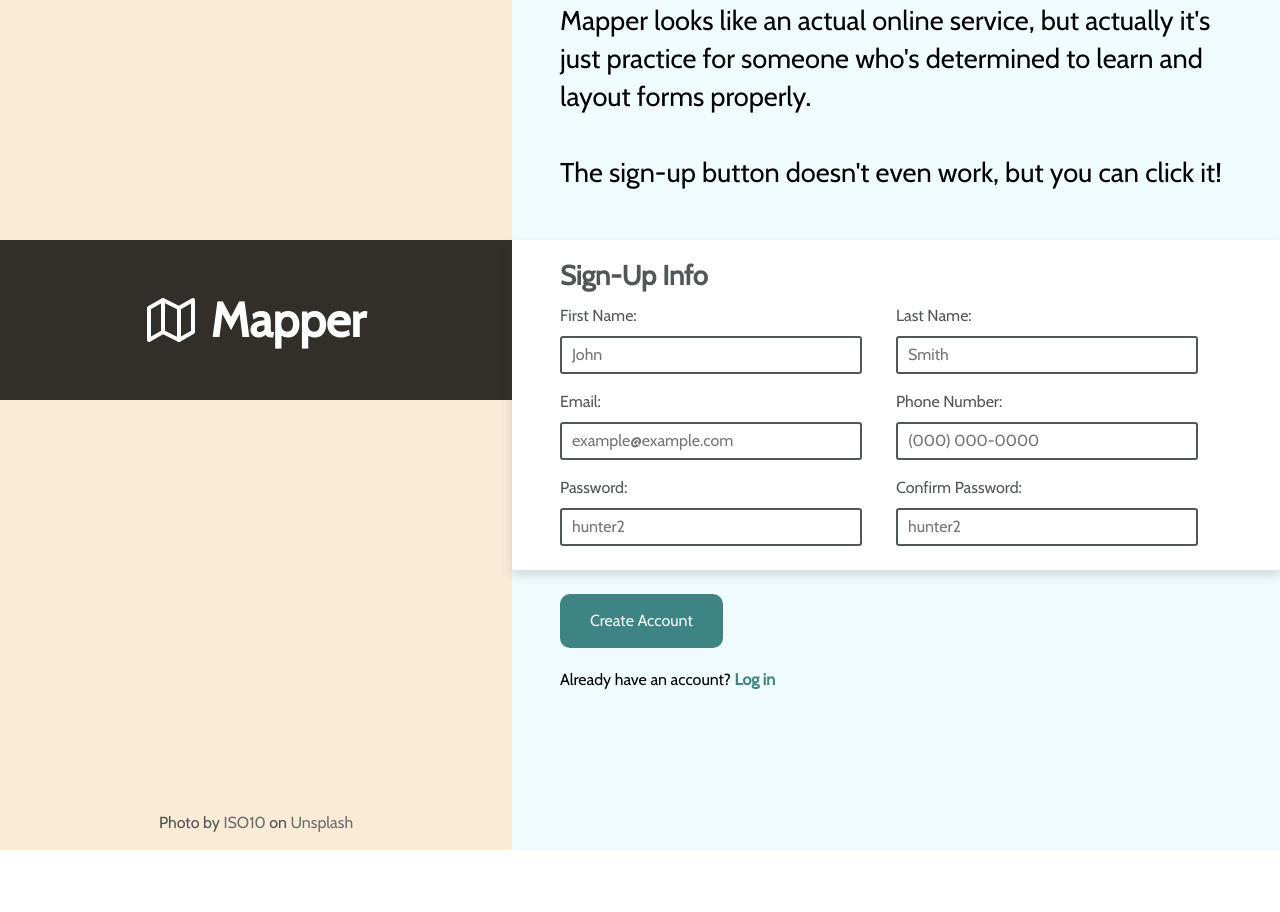
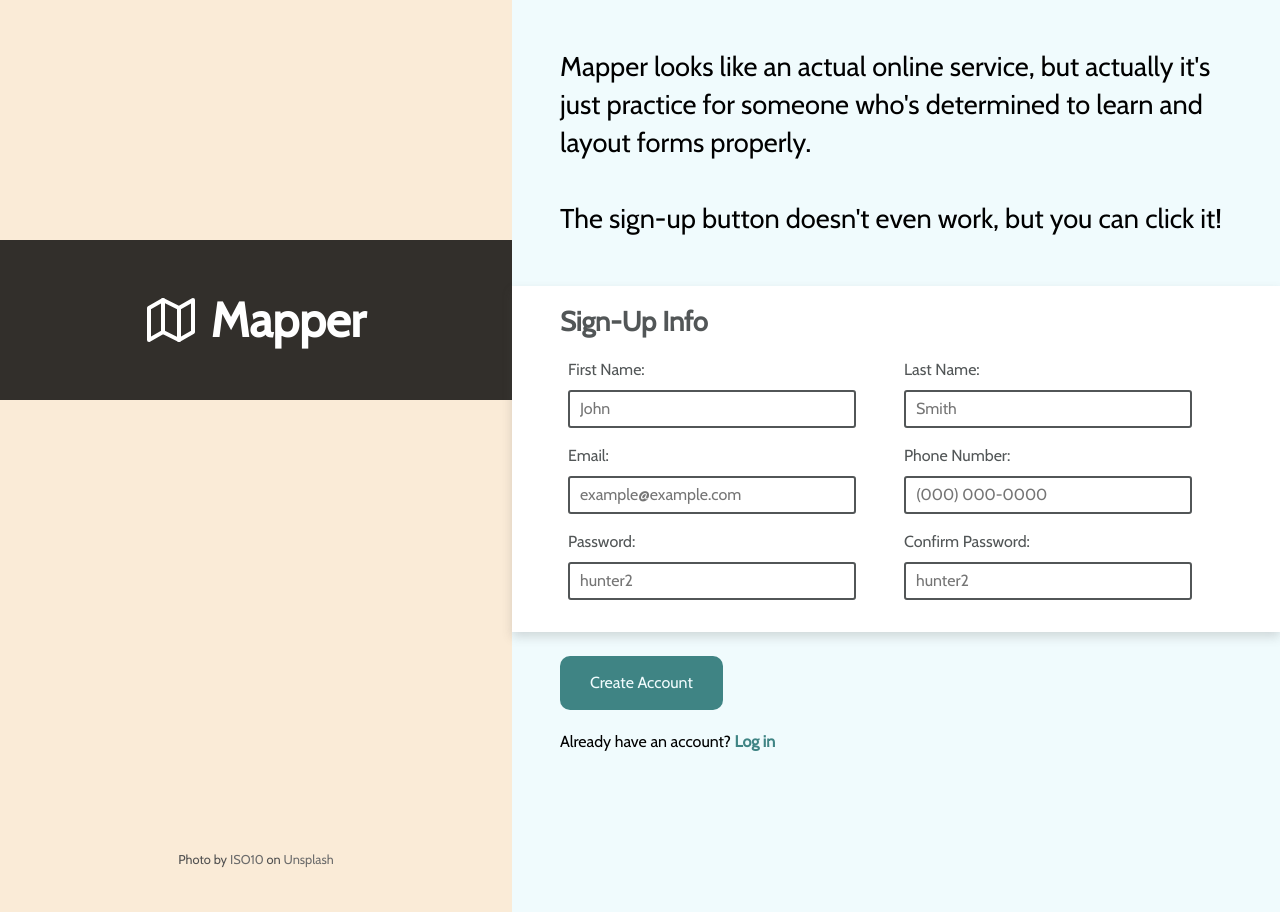
Before and after one commit to HaydenDingman/odin-signup-form, a plain HTML site: page index.html in a window 1280 px wide. Before the commit the page ends 850 px from the top, so only its background shows below. Drawn offline with nearby package versions, Linux system fonts and the light colour scheme.

Commit message:
Polish spacing

```diff
--- a/styles.css
+++ b/styles.css
@@ -18,8 +18,8 @@
 }
 
 body {
-    width: 100vw;
-    min-height: 100vh;
+    max-width: 100vw;
+    max-height: 100vh;
 }
 
 main {
@@ -63,7 +63,8 @@ main {
 
 .image-attribution {
     color: #515151;
-    padding: 15px;
+    padding-bottom:5vh;
+    font-size: .8rem;
 }
 
 .image-attribution a {
@@ -80,7 +81,7 @@ main {
 }
 
 .form-header {
-    height: 30vh;
+    min-height: 30vh;
     padding: var(--right-side-padding);
     display: flex;
     align-items: end;
@@ -102,6 +103,7 @@ main {
 
 .form-main h2 {
     font-size: 1.7rem;
+    padding-bottom: 1rem;
     color: var(--dark-gray);
     font-family: "cabin", sans-serif;
 }
@@ -113,7 +115,7 @@ main {
 }
 
 .form-component {
-    margin-top: 1rem;
+    padding: 0.5rem 0.5rem;
     flex: 1 1 40%;
 }
 
@@ -142,6 +144,10 @@ label {
 .form-component input:placeholder-shown {
     background-color:#fff;
     color:#9e9e9e;
+}
+
+.form-component input:focus {
+    outline:2px solid rgb(69, 146, 146);
 }
 
 .form-component input:invalid + span {
```
